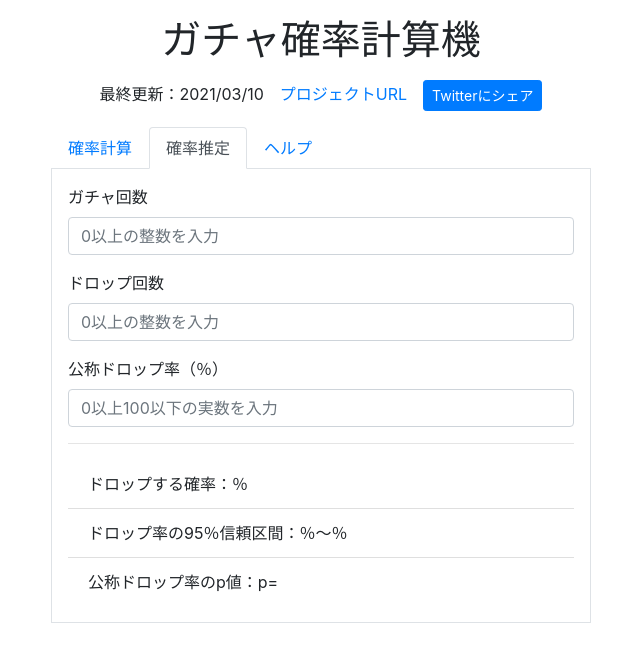
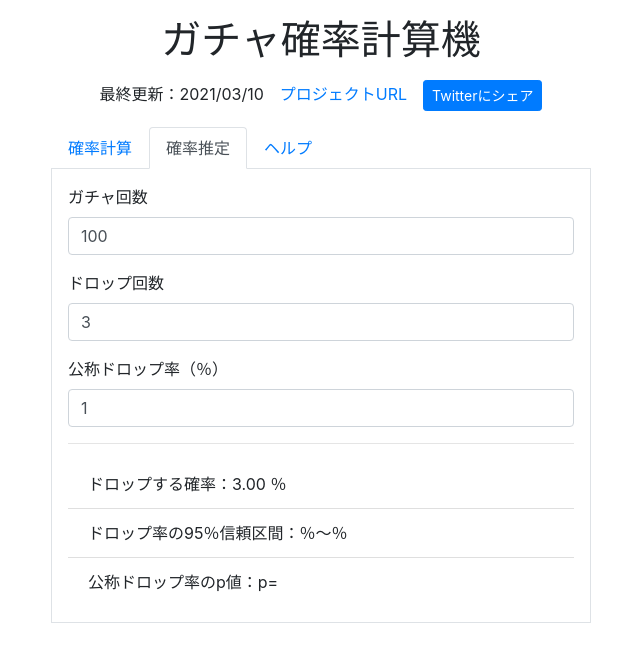
Before and after one commit to YSRKEN/CalcGachaProbTool, a React (Create React App) app in the folder gacha-prob-calculator/: page / in a window 1280 px wide. Both pictures are taken after a click on the tab "確率推定". Shown: the top 662 px of the page, without its empty margins (319-959 px from the left). Built offline with nearby package versions, Linux system fonts and the light colour scheme.

Commit message:
[add] とりあえず、ドロップ率の計算結果を表示するようにした

```diff
--- a/gacha-prob-calculator/src/App.tsx
+++ b/gacha-prob-calculator/src/App.tsx
@@ -6,6 +6,7 @@ import AppInfo from './container/AppInfo';
 import CalcProb from './container/CalcProb';
 import TestProb from './container/TestProb';
 import { CalcProbContext, useCalcProbStore } from './store/CalcProbStore';
+import { TestProbContext, useTestProbStore } from './store/TestProbStore';
 
 const App: React.FC = () => {
   return (
@@ -29,7 +30,9 @@ const App: React.FC = () => {
               </CalcProbContext.Provider>
             </Tab>
             <Tab className="border-bottom border-left border-right p-3" eventKey="test" title="確率推定">
-              <TestProb />
+              <TestProbContext.Provider value={useTestProbStore()}>
+                <TestProb />
+              </TestProbContext.Provider>
             </Tab>
             <Tab className="border-bottom border-left border-right p-3" eventKey="help" title="ヘルプ">
               ccc
--- a/gacha-prob-calculator/src/container/TestProb.tsx
+++ b/gacha-prob-calculator/src/container/TestProb.tsx
@@ -1,28 +1,37 @@
-import React from "react";
+import React, { ChangeEvent, useContext } from "react";
 import { Form, ListGroup } from "react-bootstrap";
+import { TestProbContext } from '../store/TestProbStore';
 
 const TestProb: React.FC = () => {
+  const { gachaCount, dropCount, officialDropPer, dropPer, dispatch } = useContext(TestProbContext);
+
   return <Form>
     <Form.Group>
       <Form.Label>ガチャ回数</Form.Label>
-      <Form.Control placeholder="0以上の整数を入力" />
+      <Form.Control placeholder="0以上の整数を入力" value={gachaCount} onChange={(e: ChangeEvent<HTMLInputElement>) => {
+        dispatch({ type: 'setGachaCount', message: e.currentTarget.value });
+      }} />
     </Form.Group>
     <Form.Group>
       <Form.Label>ドロップ回数</Form.Label>
-      <Form.Control placeholder="0以上の整数を入力" />
+      <Form.Control placeholder="0以上の整数を入力" value={dropCount} onChange={(e: ChangeEvent<HTMLInputElement>) => {
+        dispatch({ type: 'setDropCount', message: e.currentTarget.value });
+      }} />
     </Form.Group>
     <Form.Group>
       <Form.Label>公称ドロップ率（％）</Form.Label>
-      <Form.Control placeholder="0以上100以下の実数を入力" />
+      <Form.Control placeholder="0以上100以下の実数を入力" value={officialDropPer} onChange={(e: ChangeEvent<HTMLInputElement>) => {
+        dispatch({ type: 'setOfficialDropPer', message: e.currentTarget.value });
+      }} />
     </Form.Group>
     <hr />
     <ListGroup className="d-none d-sm-block" variant="flush">
-      <ListGroup.Item>ドロップする確率：％</ListGroup.Item>
+      <ListGroup.Item>ドロップする確率：{dropPer} ％</ListGroup.Item>
       <ListGroup.Item>ドロップ率の95％信頼区間：％～％</ListGroup.Item>
       <ListGroup.Item>公称ドロップ率のp値：p=</ListGroup.Item>
     </ListGroup>
     <ListGroup className="d-block d-sm-none" variant="flush">
-      <ListGroup.Item>ドロップする確率：％</ListGroup.Item>
+      <ListGroup.Item>ドロップする確率：{dropPer} ％</ListGroup.Item>
       <ListGroup.Item>↑の95％信頼区間：％～％</ListGroup.Item>
       <ListGroup.Item>公称確率のp値：p=</ListGroup.Item>
     </ListGroup>
--- /dev/null
+++ b/gacha-prob-calculator/src/store/TestProbStore.ts
@@ -0,0 +1,67 @@
+import Decimal from "decimal.js";
+import { createContext, useEffect, useState } from "react";
+
+type ActionType = 'setGachaCount' | 'setDropCount' | 'setOfficialDropPer';
+
+interface Action {
+  type: ActionType;
+  message?: string;
+}
+
+interface TestProbStore {
+  gachaCount: string;
+  dropCount: string;
+  officialDropPer: string;
+  dropPer: string;
+  dispatch: (action: Action) => void;
+}
+
+export const useTestProbStore = (): TestProbStore => {
+  const [gachaCount, setGachaCount] = useState('100');
+  const [dropCount, setDropCount] = useState('3');
+  const [officialDropPer, setOfficialDropPer] = useState('1');
+  const [dropPer, setDropPer] = useState('');
+
+  // ドロップする確率の計算
+  useEffect(() => {
+    try {
+      // ドロップ率の計算
+      const a = new Decimal(dropCount);
+      const b = new Decimal(gachaCount);
+      const prob = a.div(b);
+      if (prob.lt(0)) {
+        setDropPer('---');
+        return;
+      }
+      setDropPer(prob.mul(100).toFixed(2));
+
+    } catch {
+      setDropPer('---');
+    }
+  }, [gachaCount, dropCount]);
+
+  // dispatch関数
+  const dispatch = (action: Action) => {
+    switch (action.type) {
+      case 'setGachaCount':
+        setGachaCount(action.message as string);
+        break;
+      case 'setDropCount':
+        setDropCount(action.message as string);
+        break;
+      case 'setOfficialDropPer':
+        setOfficialDropPer(action.message as string);
+        break;
+    }
+  };
+
+  return {
+    gachaCount,
+    dropCount,
+    officialDropPer,
+    dropPer,
+    dispatch
+  };
+};
+
+export const TestProbContext = createContext<TestProbStore>({} as TestProbStore);
```
